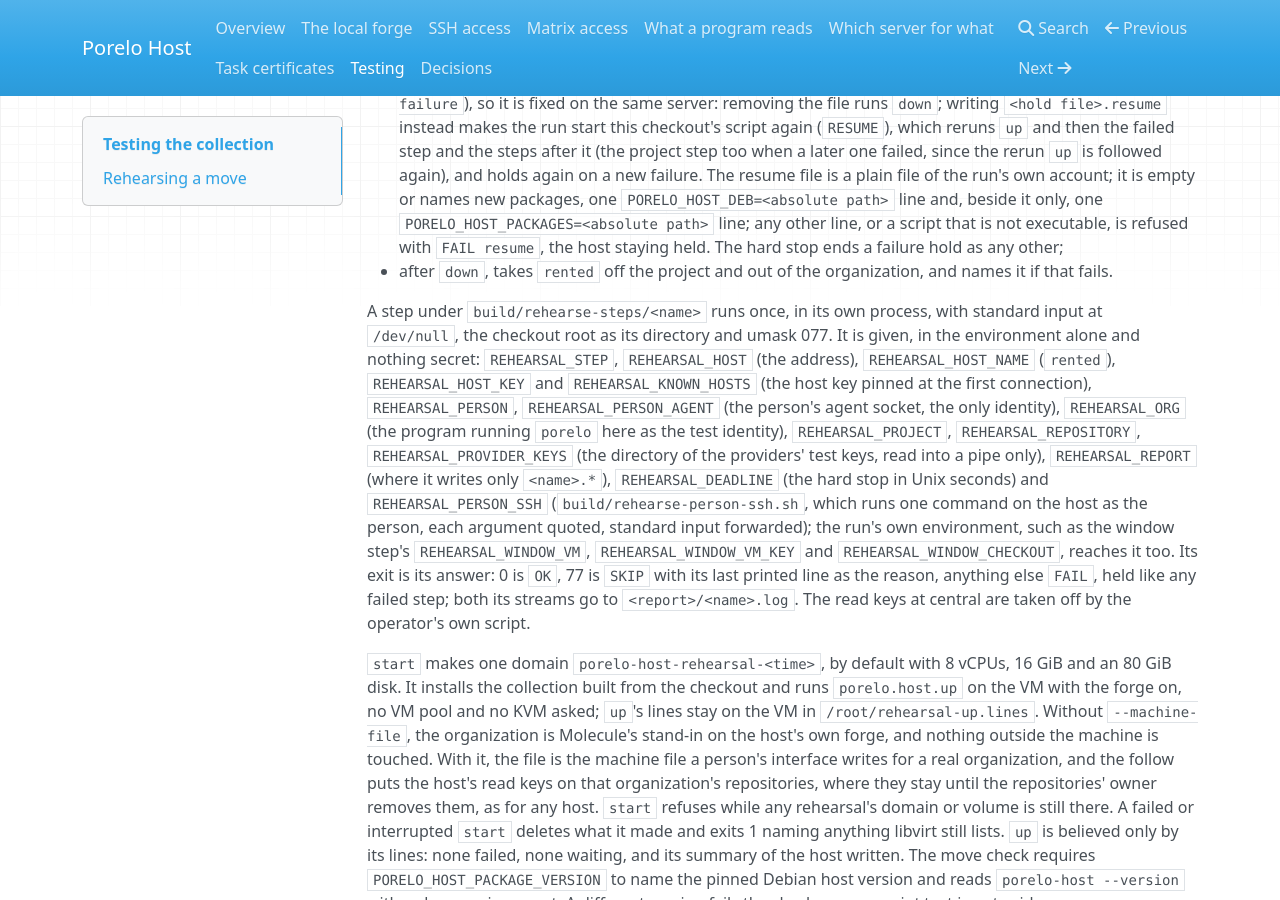
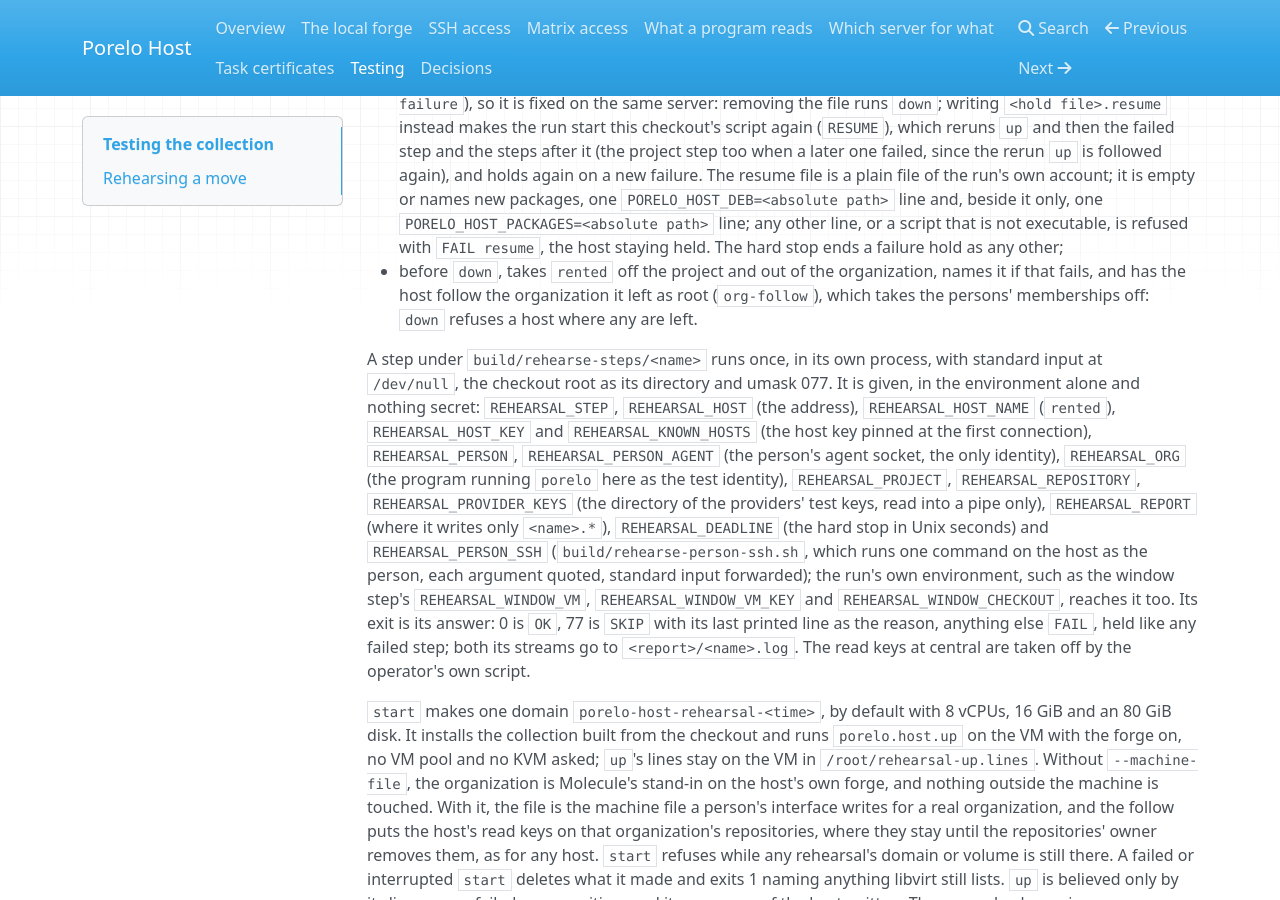
Before and after one commit to porelo-ai/porelo-host, an MkDocs documentation site: the page built from doc/testing.md, in a window 1280 px wide and 900 px high, scrolled down 2632 px. Built offline with MkDocs 1.6.1, drawn with Linux system fonts in a browser that asks for light colours; nearby versions of some CDN libraries.

Commit message:
Leave the organization before down, as a person would
Assisted-by: Claude Code, claude-opus-5-5

```diff
--- a/doc/testing.md
+++ b/doc/testing.md
@@ -110,7 +110,9 @@ Without the phase 2 options it stops after `up`. With them it also:
   `PORELO_HOST_DEB=<absolute path>` line and, beside it only, one `PORELO_HOST_PACKAGES=<absolute path>` line; any
   other line, or a script that is not executable, is refused with `FAIL resume`, the host staying held. The hard stop
   ends a failure hold as any other;
-- after `down`, takes `rented` off the project and out of the organization, and names it if that fails.
+- before `down`, takes `rented` off the project and out of the organization, names it if that fails, and has the host
+  follow the organization it left as root (`org-follow`), which takes the persons' memberships off: `down` refuses a
+  host where any are left.
 
 A step under `build/rehearse-steps/<name>` runs once, in its own process, with standard input at `/dev/null`, the
 checkout root as its directory and umask 077. It is given, in the environment alone and nothing secret:
```
Also changed, not shown: 2 other files.
